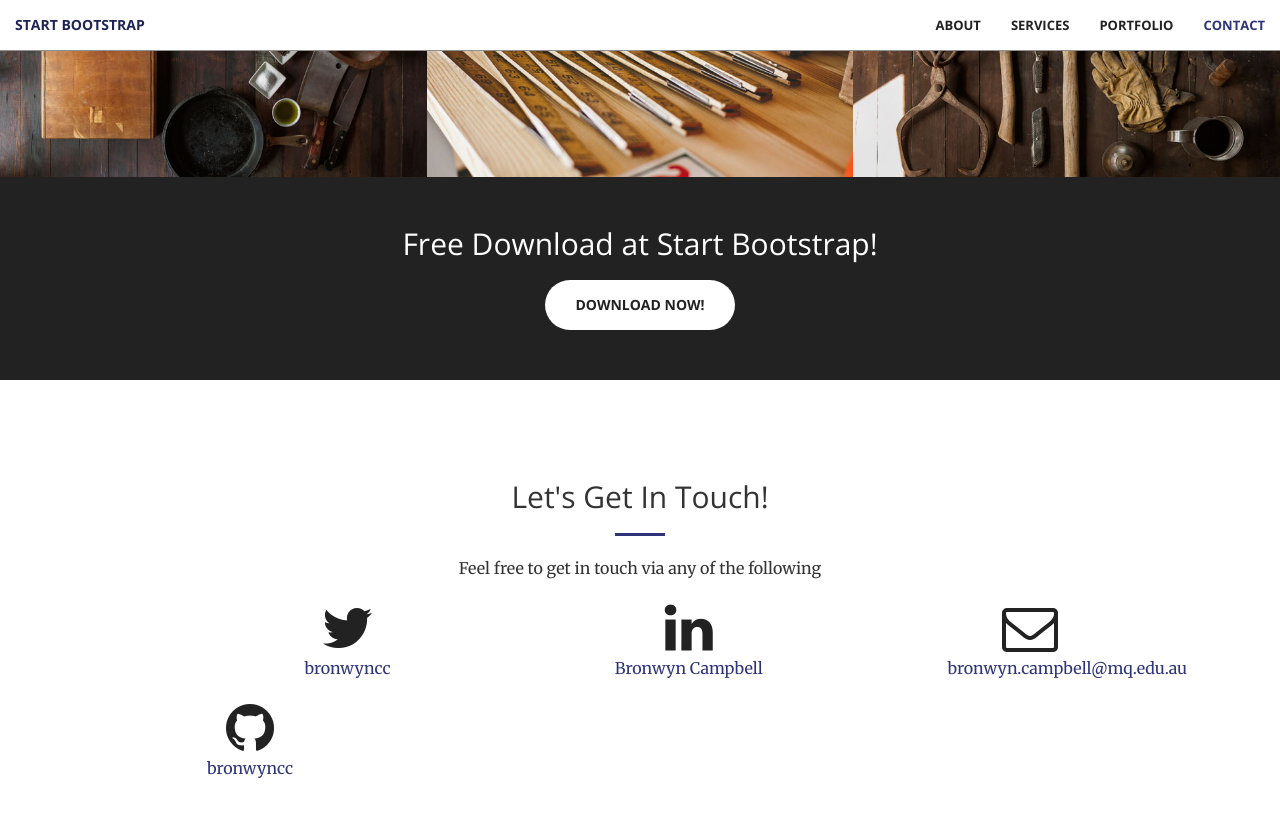
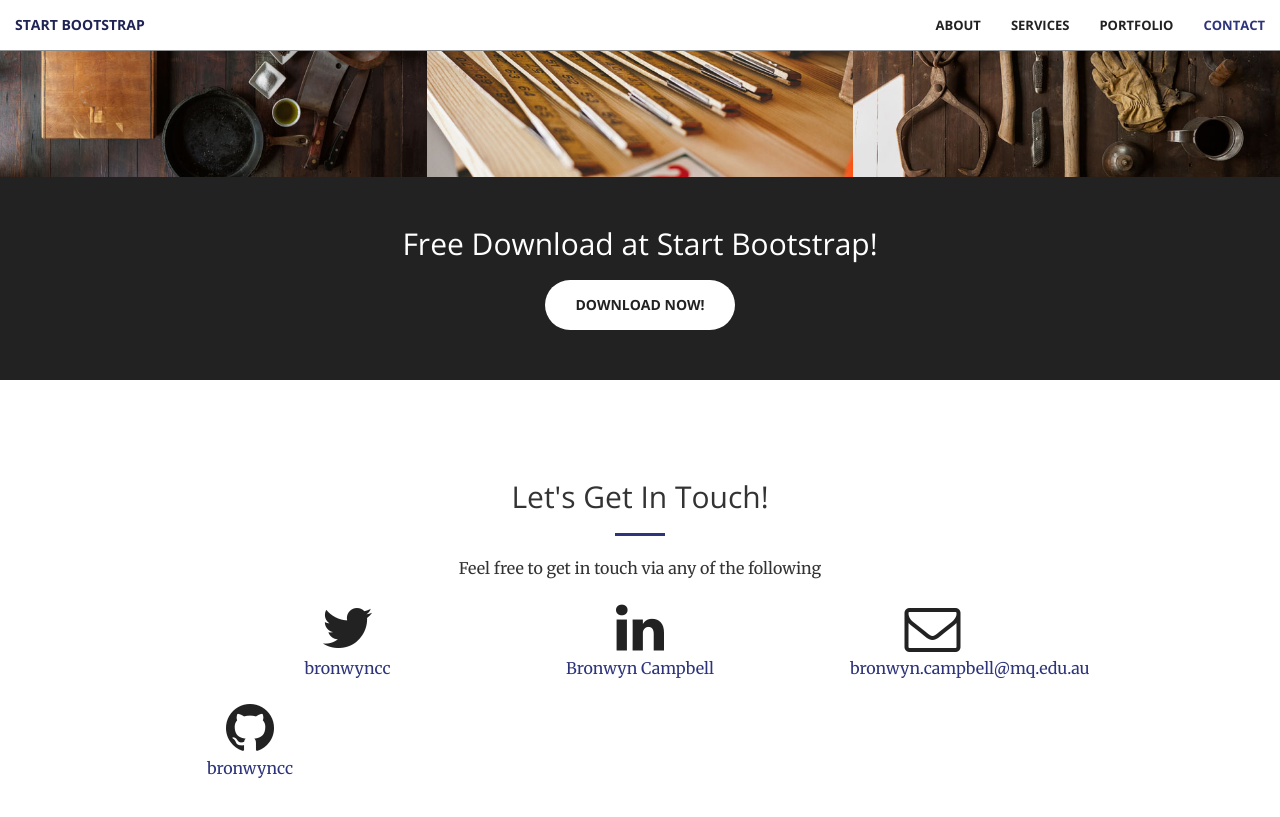
Before and after one commit to bronwyncc/homepage, a Jekyll site: the page built from index.html, in a window 1280 px wide and 900 px high, scrolled down 2097 px. Shown: the top 817 px of the window. Built offline with Jekyll 4.4.1, drawn with Linux system fonts in a browser that asks for light colours.

Commit message:
Update contact.html

```diff
--- a/_includes/contact.html
+++ b/_includes/contact.html
@@ -12,15 +12,15 @@
                 <p>{{ site.twitter_username }}</p>
             </a>
         </div>
-        <div class="col-lg-3 col-lg-offset-1 text-center">
+        <div class="col-lg-2 col-lg-offset-1 text-center">
             <a href="https://www.linkedin.com/in/bronwyn-campbell-377317a6/">
-            <i class="fa fa-linkedin fa-3x wow bounceIn" data-wow-delay=".1s"></i>
+            <i class="fa fa-linkedin fa-4x wow bounceIn" data-wow-delay=".1s"></i>
                 <p>Bronwyn Campbell</p>
             </a>
         </div>
         <div class="col-lg-2 col-lg-offset-1 text-center">
             <a href="mailto:{{ site.email }}">
-            <i class="fa fa-envelope-o fa-3x wow bounceIn" data-wow-delay=".1s"></i>
+            <i class="fa fa-envelope-o fa-4x wow bounceIn" data-wow-delay=".1s"></i>
                 <p>bronwyn.campbell@mq.edu.au</p>
             </a>
         </div>
```
